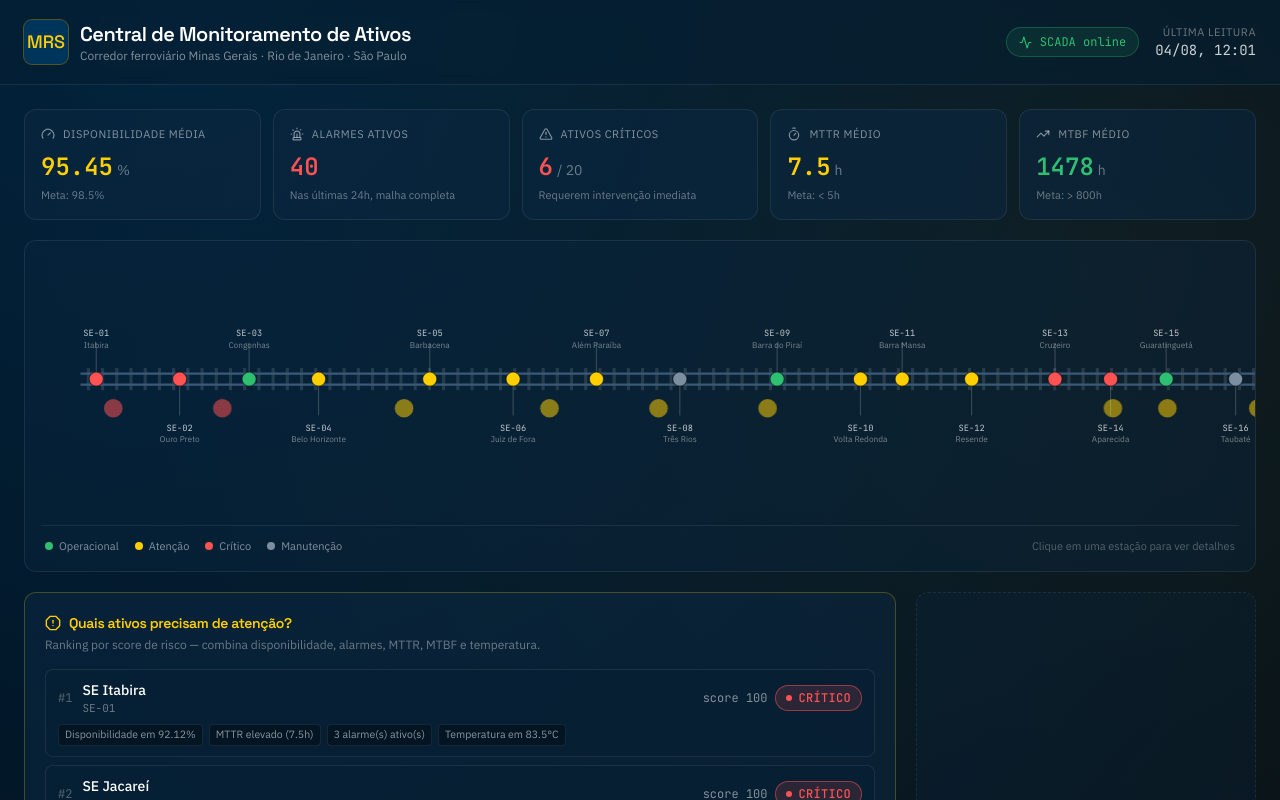
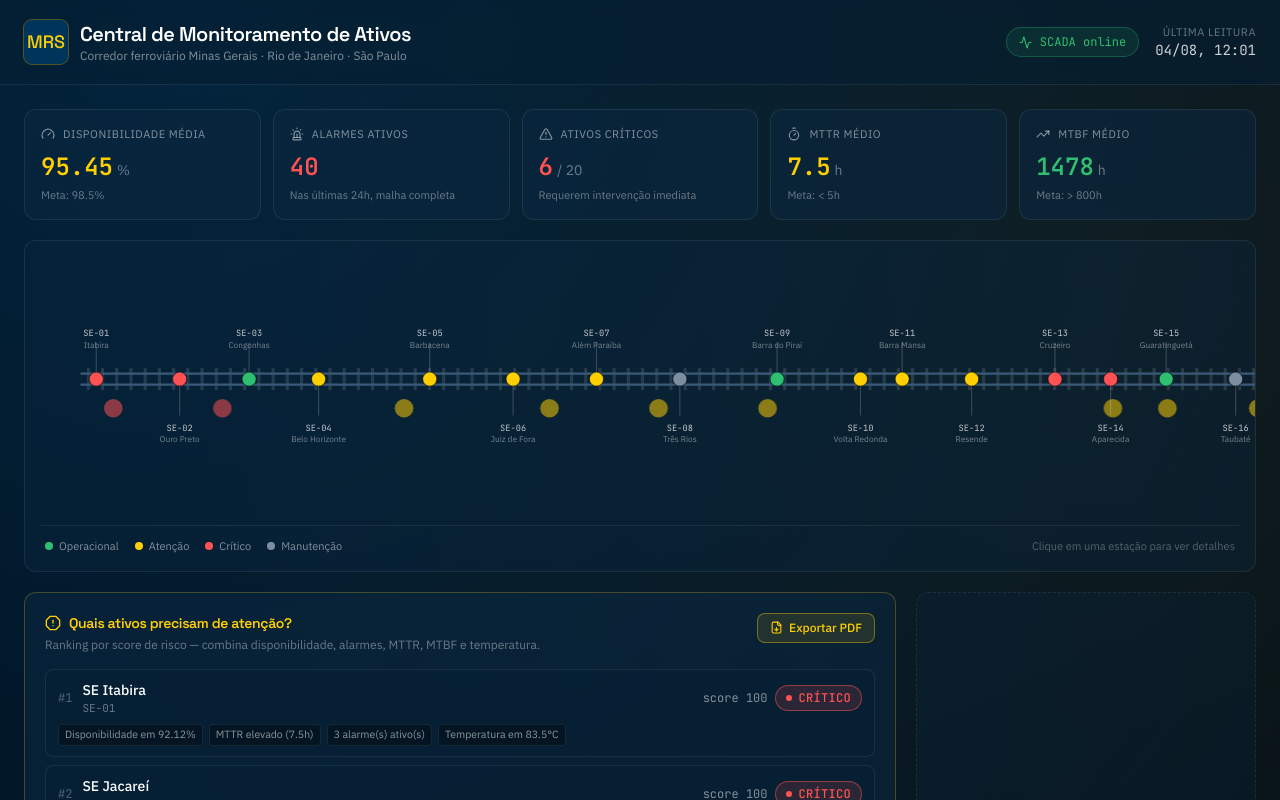
Before and after one commit to gui44md/mrs_internEX, a React (Vite) app: page / in a window 1280 px wide. Shown: the top 800 px of the page. Built offline with nearby package versions, Linux system fonts and the light colour scheme.

Commit message:
AttentionPanel.jsx Change

```diff
--- a/src/components/AttentionPanel.jsx
+++ b/src/components/AttentionPanel.jsx
@@ -1,6 +1,7 @@
-import { AlertOctagon } from 'lucide-react'
+import { AlertOctagon, FileDown } from 'lucide-react'
 import StatusBadge from './StatusBadge'
 import { attentionReasons } from '../data/substations'
+import { exportAttentionReportPdf } from '../utils/pdfExport'
 
 export default function AttentionPanel({ substations, selectedId, onSelect }) {
   const ranked = [...substations]
@@ -10,6 +11,8 @@ export default function AttentionPanel({ substations, selectedId, onSelect }) {
 
   return (
     <div className="rounded-xl border border-tangerine/25 bg-rail-800/60 p-5">
+      <div className="flex items-start justify-between gap-3">
+        <div>
           <div className="flex items-center gap-2 text-tangerine">
             <AlertOctagon size={16} />
             <h2 className="font-display text-sm font-semibold tracking-tight">
@@ -19,6 +22,15 @@ export default function AttentionPanel({ substations, selectedId, onSelect }) {
           <p className="mt-1 text-xs text-white/40">
             Ranking por score de risco — combina disponibilidade, alarmes, MTTR, MTBF e temperatura.
           </p>
+        </div>
+        <button
+          onClick={() => exportAttentionReportPdf(substations)}
+          className="flex shrink-0 items-center gap-1.5 rounded-lg border border-tangerine/40 bg-tangerine/10 px-3 py-1.5 text-xs font-medium text-tangerine transition hover:bg-tangerine/20"
+        >
+          <FileDown size={13} />
+          Exportar PDF
+        </button>
+      </div>
 
       <ol className="mt-4 flex flex-col gap-2">
         {ranked.map((se, i) => (
```
Lines whose indentation alone changed are shown as unchanged.
